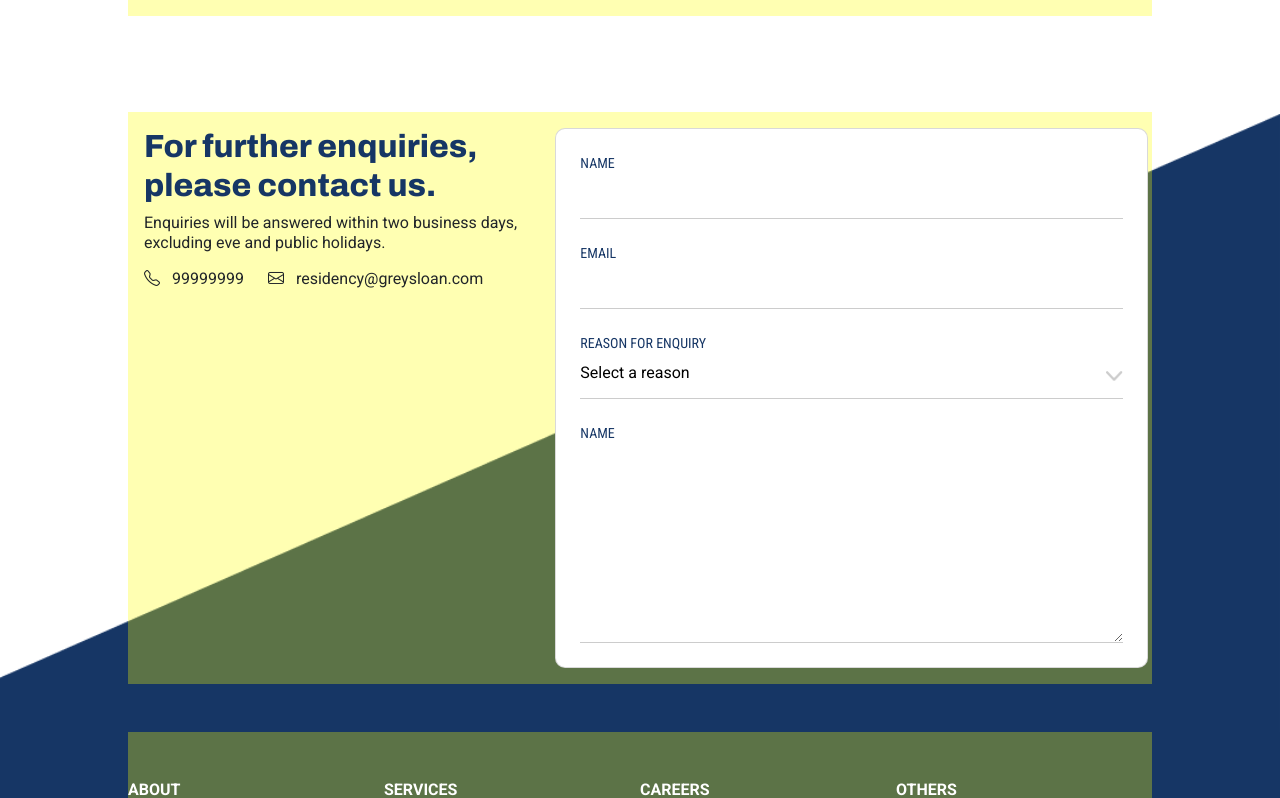
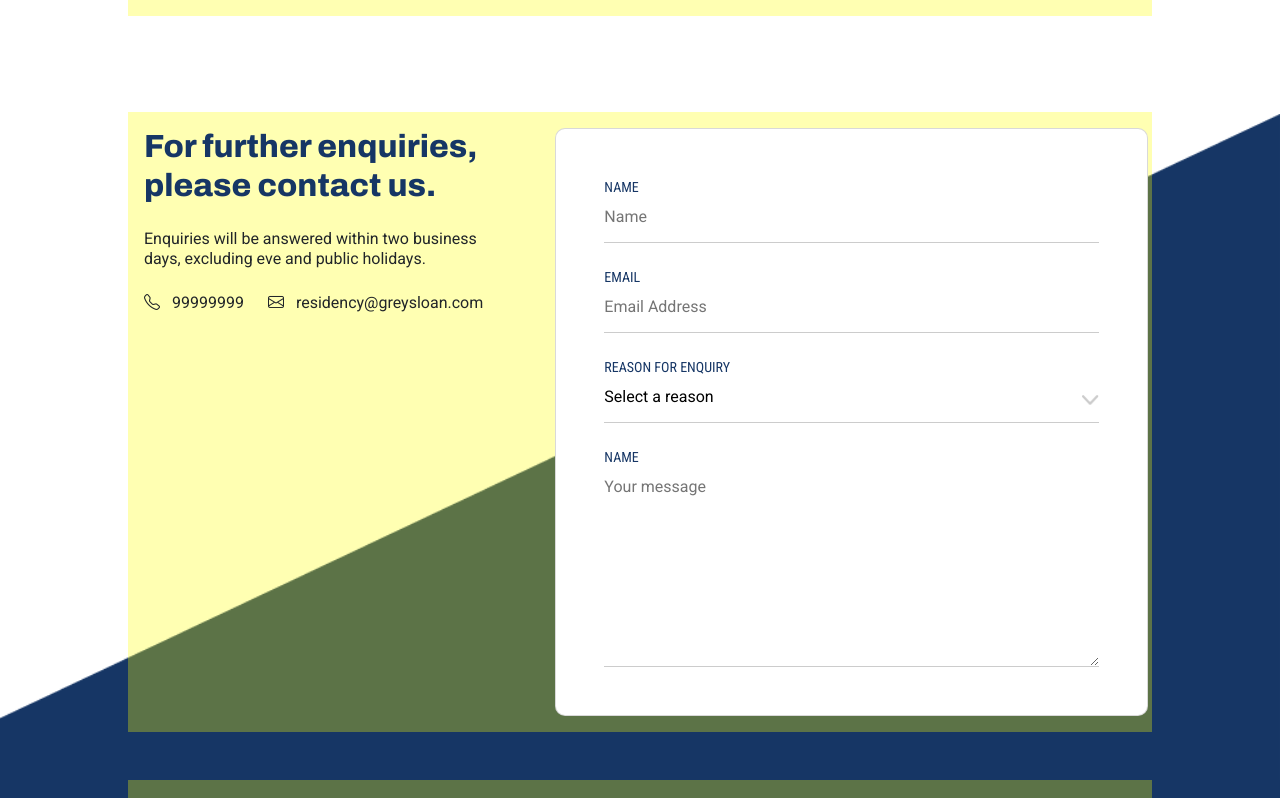
Before and after one commit to harihaysrun/gsmh, a Vue app in the folder gsmh/: page / in a window 1280 px wide. Shown: the part 8847-9645 px from the top of the page. Built offline with nearby package versions, Linux system fonts and the light colour scheme.

Commit message:
contacT'

```diff
--- a/gsmh/src/components/Contact.vue
+++ b/gsmh/src/components/Contact.vue
@@ -4,24 +4,24 @@
     <div class="container p-4 p-md-3 events">
 
       <div class="row">
-        <div class="text text-center text-lg-start col-12 col-lg-5">
-          <h2>For further enquiries, please contact us.</h2>
-          <p>Enquiries will be answered within two business days, excluding eve and public holidays.</p>
+        <div class="text text-center text-lg-start col-12 col-lg-5 mb-4">
+          <h2>For further enquiries,<br>please contact us.</h2>
+          <p class="col-12 col-md-6 col-lg-10 m-auto my-4 m-lg-0 my-lg-4">Enquiries will be answered within two business days, excluding eve and public holidays.</p>
           <div class="d-flex flex-column flex-md-row justify-content-center justify-content-lg-start">
             <p class="me-md-4"><i class="bi bi-telephone me-2"></i> 99999999</p>
             <p><i class="bi bi-envelope me-2"></i> residency@greysloan.com</p>
           </div>
         </div>
 
-        <div class="form bg-white p-4 col-12 col-lg-7">
+        <div class="form bg-white p-4 p-md-5 col-12 col-lg-7">
           <div class="d-flex flex-column mb-4">
             <small>NAME</small>
-            <input type="text">
+            <input type="text" placeholder="Name">
           </div>
 
           <div class="d-flex flex-column mb-4">
             <small>EMAIL</small>
-            <input type="email">
+            <input type="email" placeholder="Email Address">
           </div>
 
           <div class="d-flex flex-column mb-4">
@@ -36,7 +36,7 @@
 
           <div class="d-flex flex-column">
             <small>NAME</small>
-            <textarea name="" id=""></textarea>
+            <textarea placeholder="Your message"></textarea>
           </div>
 
         </div>
```
